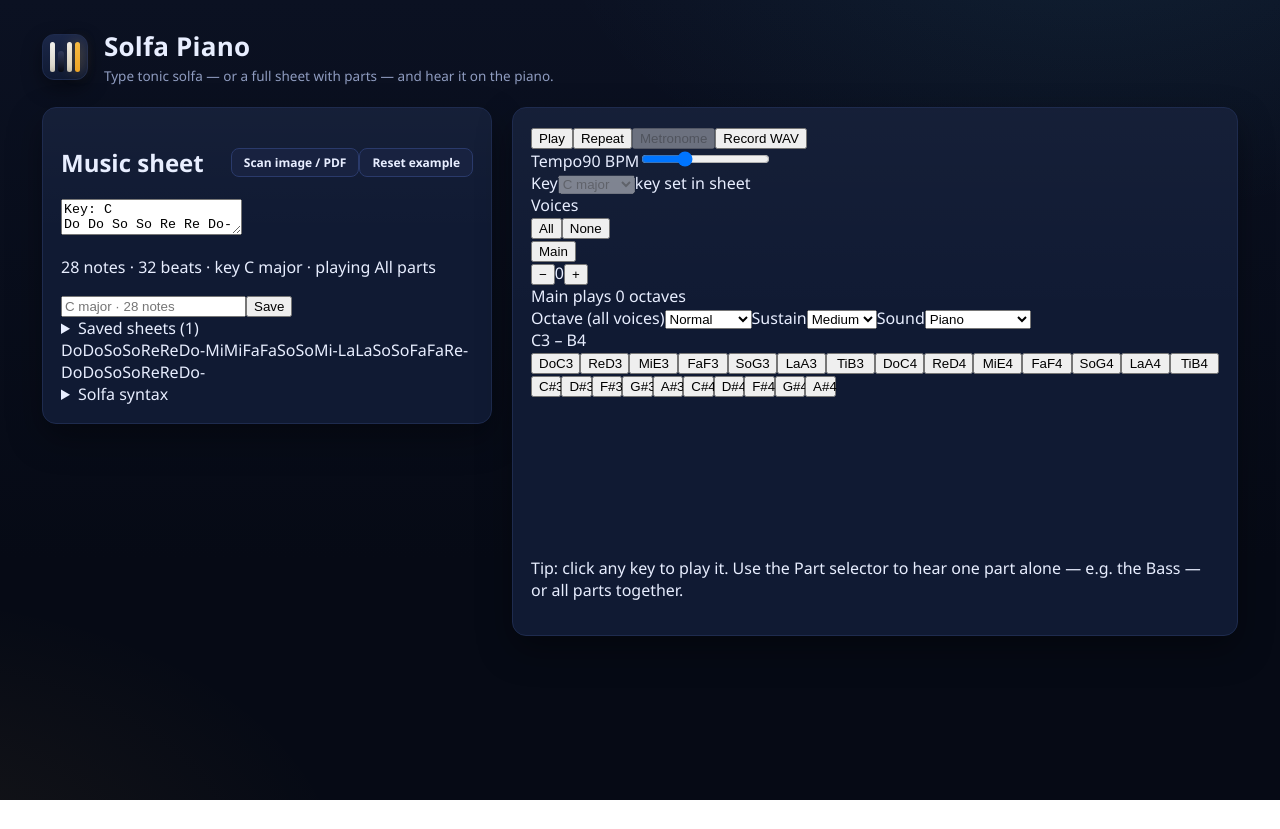
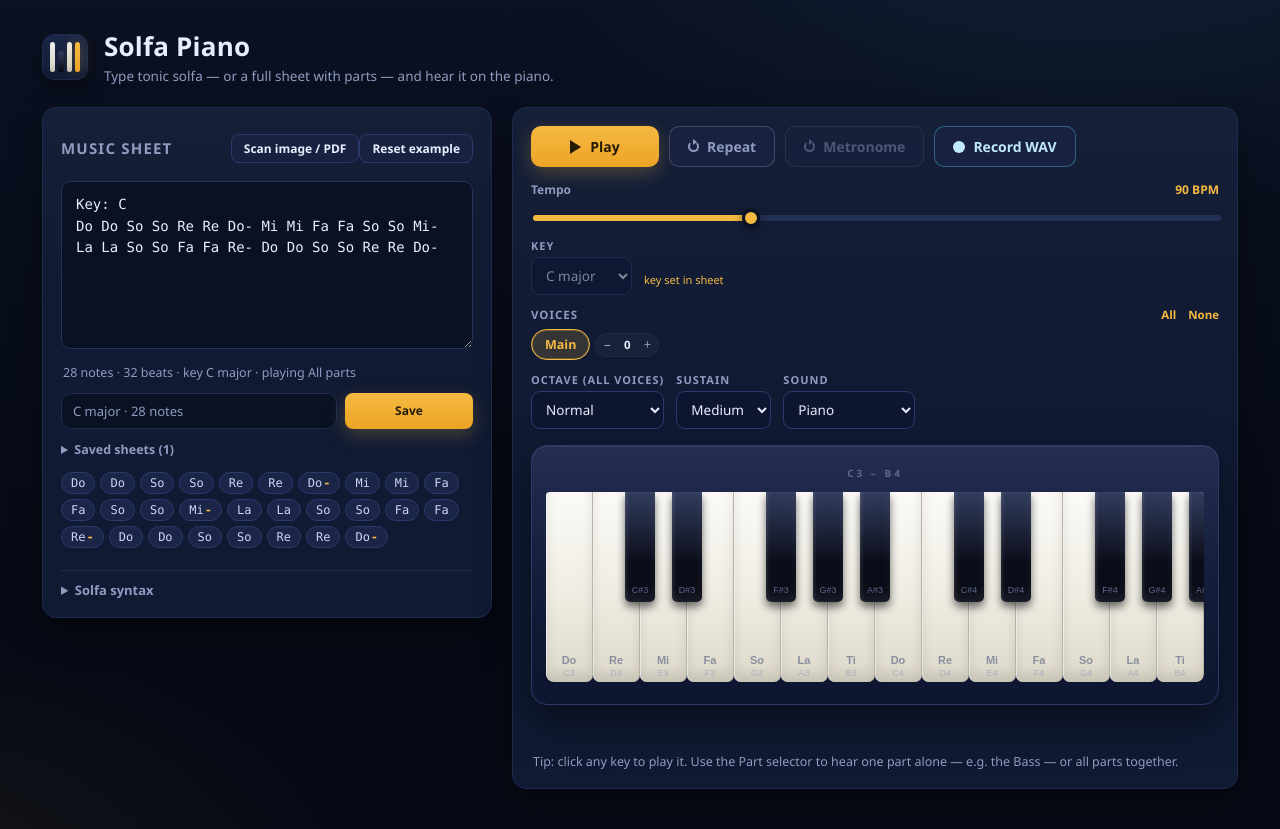
Before and after one commit to Don-Jeff122/solfa-player, a React (Vite) app: page / in a window 1280 px wide. Before the commit the page ends 800 px from the top, so only its background shows below. Built offline with nearby package versions, Linux system fonts and the light colour scheme.

Commit message:
Fix CSS: restore missing voice-picker styles and close .card-head block

```diff
--- a/src/index.css
+++ b/src/index.css
@@ -159,7 +159,8 @@ summary,
   flex-wrap: wrap;      /* H2 + actions can stack instead of colliding */
   gap: 8px;
   margin-bottom: 10px;
-  margin: 0;
+}
+
 .card-head h2 {
   font-size: 15px;
   font-weight: 700;
@@ -702,6 +703,156 @@ input[type='range']::-moz-range-thumb {
   padding-bottom: 8px;
 }
 
+/* ---------- voice picker ---------- */
+
+.voice-picker {
+  flex: 1 1 100%;
+  min-width: 0;
+}
+
+.voice-head {
+  display: flex;
+  align-items: baseline;
+  justify-content: space-between;
+  gap: 10px;
+  margin-bottom: 7px;
+}
+
+.voice-head > span {
+  color: var(--muted);
+  font-size: 11.5px;
+  font-weight: 700;
+  text-transform: uppercase;
+  letter-spacing: 1px;
+}
+
+.voice-links {
+  display: flex;
+  gap: 12px;
+}
+
+.link {
+  border: 0;
+  background: none;
+  padding: 0;
+  color: var(--accent);
+  font: inherit;
+  font-size: 11.5px;
+  font-weight: 600;
+  cursor: pointer;
+}
+
+.link:hover {
+  color: var(--accent-strong);
+  text-decoration: underline;
+}
+
+.voice-chips {
+  display: flex;
+  flex-wrap: wrap;
+  gap: 7px;
+}
+
+.voice-chip {
+  padding: 6px 13px;
+  border: 1px solid var(--card-edge);
+  border-radius: 999px;
+  background: rgba(255, 255, 255, 0.04);
+  color: var(--muted);
+  font: inherit;
+  font-size: 12.5px;
+  font-weight: 600;
+  cursor: pointer;
+  transition: background 0.13s ease, color 0.13s ease, border-color 0.13s ease;
+}
+
+.voice-chip:hover {
+  border-color: var(--accent);
+  color: var(--text);
+}
+
+.voice-chip.on {
+  border-color: var(--accent);
+  background: var(--accent-soft);
+  color: var(--accent);
+  box-shadow: inset 0 0 0 1px rgba(245, 185, 66, 0.28);
+}
+
+.voice {
+  display: inline-flex;
+  align-items: center;
+  gap: 5px;
+}
+
+.voice.muted .voice-oct {
+  opacity: 0.5;
+}
+
+.voice-oct {
+  display: inline-flex;
+  align-items: center;
+  gap: 1px;
+  padding: 2px;
+  border: 1px solid var(--card-edge);
+  border-radius: 999px;
+  background: rgba(255, 255, 255, 0.03);
+}
+
+.voice-oct button {
+  display: inline-flex;
+  align-items: center;
+  justify-content: center;
+  width: 18px;
+  height: 18px;
+  padding: 0;
+  border: 0;
+  border-radius: 50%;
+  background: transparent;
+  color: var(--muted);
+  font: inherit;
+  font-size: 13px;
+  line-height: 1;
+  cursor: pointer;
+  transition: background 0.13s ease, color 0.13s ease;
+}
+
+.voice-oct button:hover:not(:disabled) {
+  background: var(--accent-soft);
+  color: var(--accent);
+}
+
+.voice-oct button:disabled {
+  opacity: 0.3;
+  cursor: not-allowed;
+}
+
+.voice-oct-value {
+  min-width: 20px;
+  text-align: center;
+  color: var(--text);
+  font-size: 11.5px;
+  font-weight: 600;
+  font-variant-numeric: tabular-nums;
+}
+
+.sr-only {
+  position: absolute;
+  width: 1px;
+  height: 1px;
+  padding: 0;
+  margin: -1px;
+  overflow: hidden;
+  clip: rect(0, 0, 0, 0);
+  white-space: nowrap;
+  border: 0;
+}
+
+.voice-picker .hint {
+  margin: 8px 0 0;
+  color: var(--accent);
+  font-size: 11.5px;
+}
+
 /* ---------- piano ---------- */
 
 .piano-holder {
```
